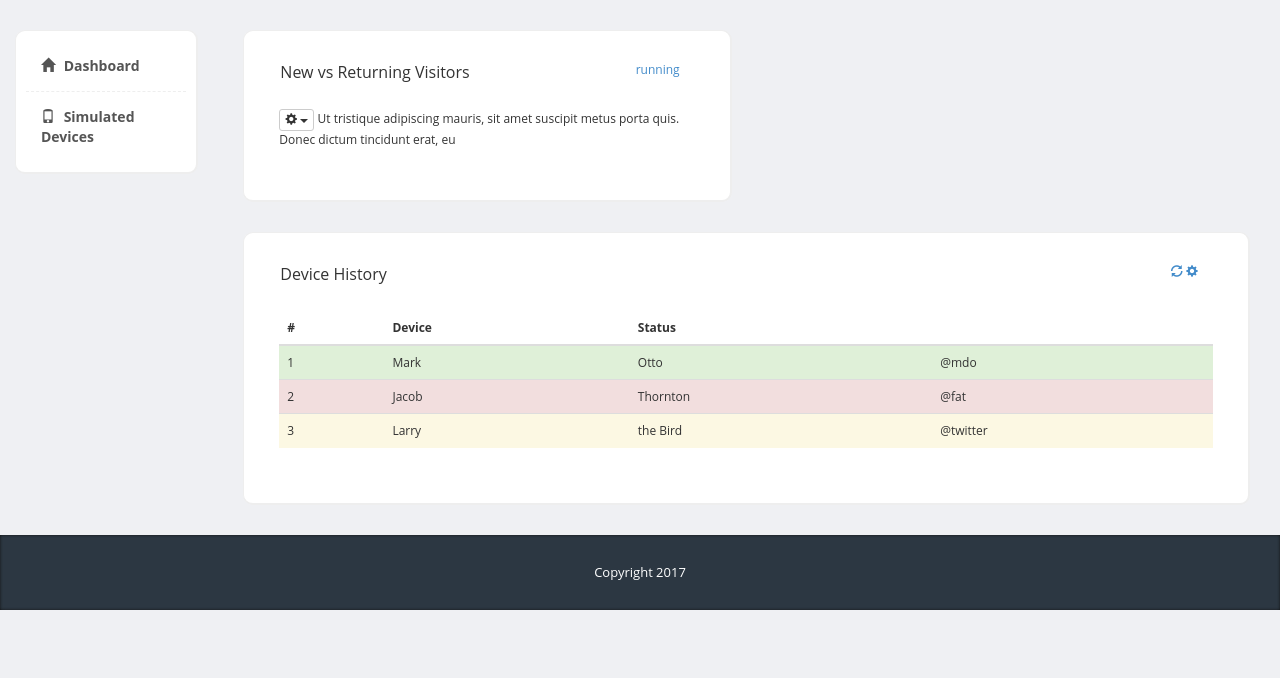
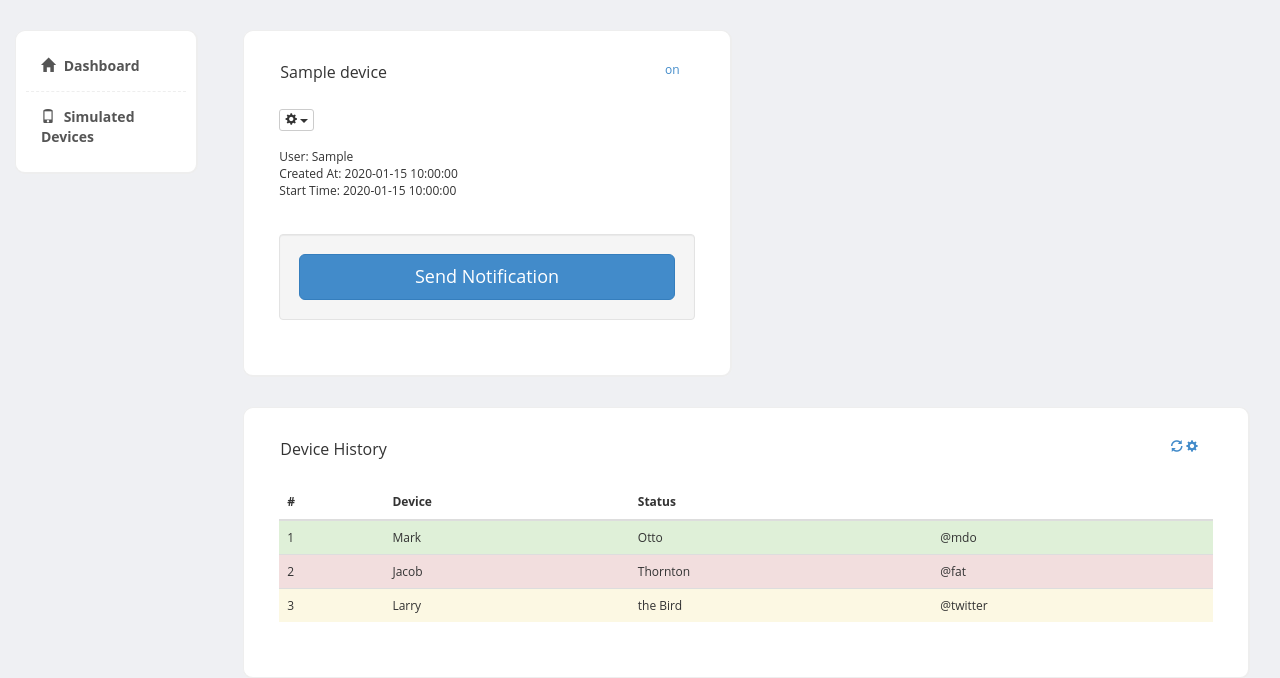
Before and after one commit to mojbenzcar/iot-test, a Laravel app: a page that uses resources/views/device/show.blade.php in a window 1280 px wide. Shown: the part 50-728 px from the top of the page. Before the commit the page ends 660 px from the top, so only its background shows below. Run offline with Laravel 8, Linux system fonts and the light colour scheme; tables that the repository leaves empty hold one stand-in row (values such as "Sample post"); settings files or empty folders that the repository lacks are supplied; some libraries are stand-ins or nearby versions.

Commit message:
device detail

```diff
--- a/app/Http/Controllers/DeviceController.php
+++ b/app/Http/Controllers/DeviceController.php
@@ -13,12 +13,16 @@ use SebastianBergmann\Comparator\Factory;
  */
 class DeviceController extends Controller
 {
-
     private $deviceRepository;
 
     public function __construct(DeviceRepositoryInterface $deviceRepository)
     {
         $this->deviceRepository = $deviceRepository;
+    }
+
+    public function index()
+    {
+        return $this->deviceRepository->all();
     }
 
     /**
@@ -30,7 +34,8 @@ class DeviceController extends Controller
      */
     public function show($id)
     {
-        return view('device.show');
+        $device = $this->deviceRepository->get($id);
+        return view('device.show',compact('device'));
     }
 
     /**
--- a/app/Http/Controllers/HomeController.php
+++ b/app/Http/Controllers/HomeController.php
@@ -2,7 +2,7 @@
 
 use App\Repository\Device\DeviceRepositoryInterface;
 
-class HomeController
+class HomeController extends Controller
 {
     protected $deviceRepository;
 
--- a/app/Repository/Device/DeviceRepository.php
+++ b/app/Repository/Device/DeviceRepository.php
@@ -48,6 +48,11 @@ class DeviceRepository implements DeviceRepositoryInterface
      */
     public function all()
     {
-        return Device::all();
+        return Device::orderBy('created_at', 'desc')->get();
+    }
+
+    public function get($name)
+    {
+        return Device::where('name', $name)->first();
     }
 }
--- a/app/Repository/Device/DeviceRepositoryInterface.php
+++ b/app/Repository/Device/DeviceRepositoryInterface.php
@@ -19,4 +19,13 @@ interface DeviceRepositoryInterface
      * @return mixed
      */
     public function all();
+
+    /**
+     * get device information by name
+     *
+     * @param $name
+     *
+     * @return mixed
+     */
+    public function get($name);
 }
--- a/public/css/styles.css
+++ b/public/css/styles.css
@@ -579,6 +579,9 @@ body {
 .panel-body {
   clear:both;
 }
+.device span{
+    display: block;
+}
 
 /* Responsive CSS */
 
--- a/resources/views/device/show.blade.php
+++ b/resources/views/device/show.blade.php
@@ -6,10 +6,10 @@
 	<div class="col-md-6">
 		<div class="content-box-large">
 			<div class="panel-heading">
-				<div class="panel-title">New vs Returning Visitors</div>
+				<div class="panel-title">{{$device->name}}</div>
 
 				<div class="panel-options">
-					<a href="#" data-rel="collapse">running</a>
+					<a href="#" data-rel="collapse">{{$device->status}}</a>
 				</div>
 			</div>
 			<div class="panel-body">
@@ -26,9 +26,22 @@
 						<li><a href="#">Restart</a></li>
 					</ul>
 				</div>
-				Ut tristique adipiscing mauris, sit amet suscipit metus porta quis. Donec dictum tincidunt erat, eu
+				<br><br>
+				<div class="device-information">
+					<div class="device">
+						<span class="">User: {{$device->user}}</span>
+						<span class="">Created At: {{$device->created_at}}</span>
+						<span class="">Start Time: {{$device->start_time}}</span>
+					</div>
+				</div>
 
 				<br><br>
+				<div class="well">
+					{!! Form::open(['route' => ['devices.notification',$device->name]]) !!}
+					<button type="submit" class="btn btn-lg btn-block btn-primary">Send Notification</button>
+					{!! \Form::close() !!}
+
+				</div>
 			</div>
 		</div>
 	</div>
--- a/routes/web.php
+++ b/routes/web.php
@@ -13,7 +13,8 @@
 $router->get(
     '/',
     [
-        'as' => 'home','uses'=>'HomeController@index'
+        'as'   => 'home',
+        'uses' => 'HomeController@index',
     ]
 );
 $router->get('/devices/{id}', ['as' => 'devices.show', 'uses' => 'DeviceController@show']);
@@ -31,3 +32,7 @@ $router->post(
     '/devices',
     ['as' => 'devices.create', 'uses' => 'DeviceController@create']
 );
+$router->post(
+    '/devices/notification/{device}',
+    ['as' => 'devices.notification', 'uses' => 'NotificationController@send']
+);
```
Also changed, not shown: app/Http/Controllers/NotificationController.php (added, +10 -0 lines), resources/views/home/index.blade.php (+9 -19 lines).
